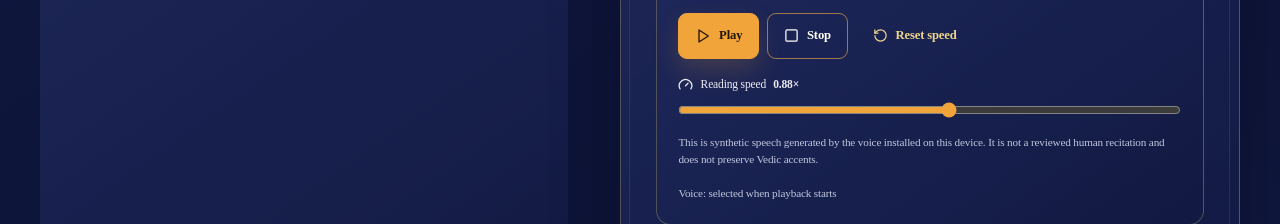
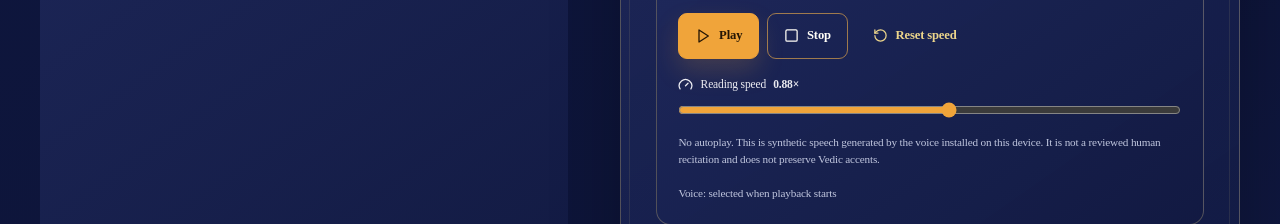
Before and after one commit to ssakthivel02/DivyaNexus, a React (Vite) app in the folder client/: page /audio in a window 1280 px wide. Shown: the part 1640-1864 px from the top of the page. Built offline with nearby package versions, Linux system fonts and the light colour scheme.

Commit message:
feat: state the no-autoplay speech boundary explicitly

```diff
--- a/client/src/components/SpeechControls.tsx
+++ b/client/src/components/SpeechControls.tsx
@@ -103,7 +103,7 @@ export function SpeechControls({
       </label>
 
       <p className="speech-controls__boundary">
-        This is synthetic speech generated by the voice installed on this device. It is not a reviewed human recitation and does not preserve Vedic accents.
+        No autoplay. This is synthetic speech generated by the voice installed on this device. It is not a reviewed human recitation and does not preserve Vedic accents.
       </p>
       <p className="speech-controls__voice">
         {speech.supported ? `Voice: ${speech.activeVoice || "selected when playback starts"}` : "This browser does not expose speech synthesis."}
```
